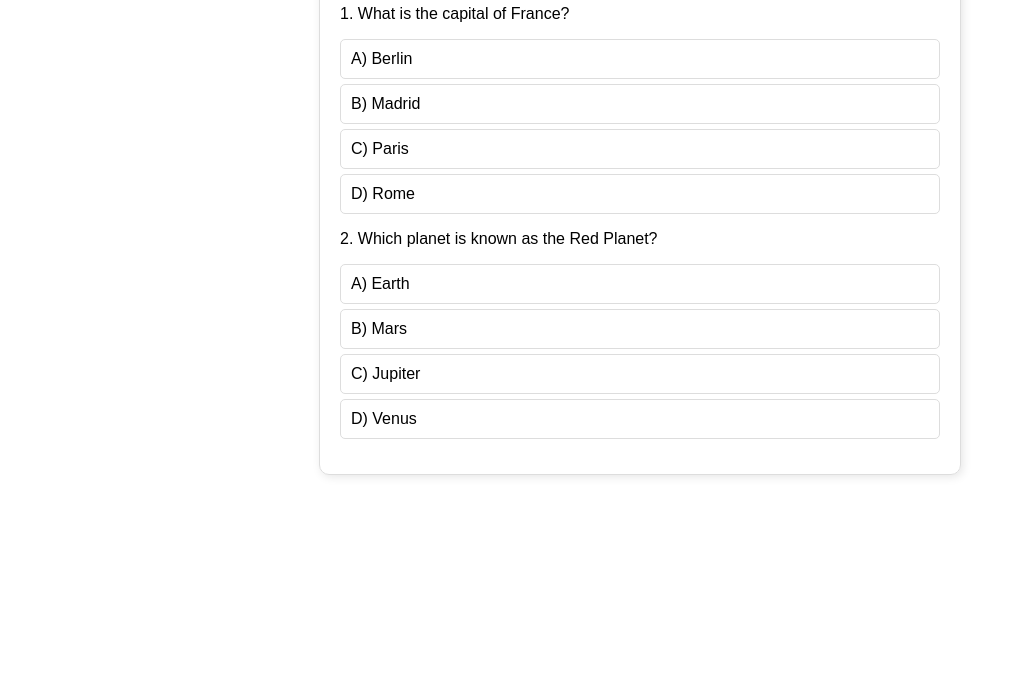
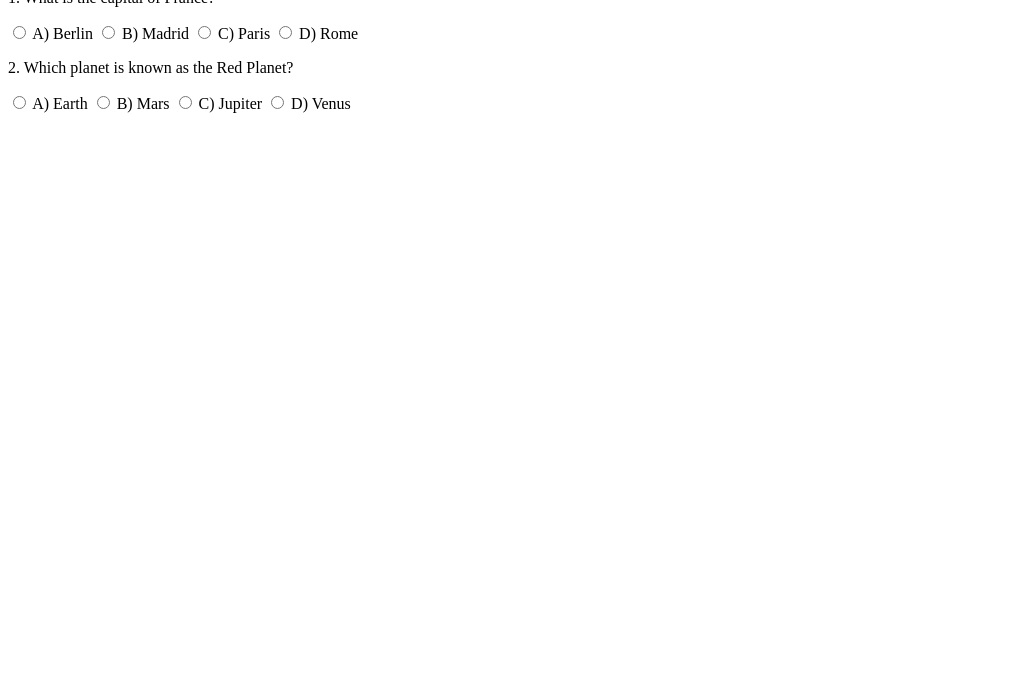
Before and after one commit to amirkhasru123/blackboard, a plain HTML site: page courses/matrix.html in a window 1280 px wide. Shown: the part 104-800 px from the top of the page, without its empty margins (0-1018 px from the left). Drawn offline with Linux system fonts and the light colour scheme.

Commit message:
Update matrix.html

```diff
--- a/courses/matrix.html
+++ b/courses/matrix.html
@@ -1,67 +1,6 @@
 <!DOCTYPE html>
 <html lang="en">
-<head>
-    <meta charset="UTF-8">
-    <meta name="viewport" content="width=device-width, initial-scale=1.0">
-    <title>Multiple Choice Quiz</title>
-    <style>
-        body {
-            font-family: Arial, sans-serif;
-            max-width: 600px;
-            margin: 20px auto;
-            padding: 20px;
-            border: 1px solid #ddd;
-            border-radius: 10px;
-            box-shadow: 2px 2px 10px rgba(0, 0, 0, 0.1);
-        }
-
-        h2 {
-            text-align: center;
-        }
-
-        .question {
-            margin-bottom: 15px;
-        }
-
-        .options label {
-            display: block;
-            padding: 10px;
-            border: 1px solid #ddd;
-            margin: 5px 0;
-            border-radius: 5px;
-            cursor: pointer;
-            transition: background-color 0.3s, color 0.3s;
-        }
-
-        .options input[type="radio"] {
-            display: none;
-        }
-
-        /* Highlight correct answer in green */
-        .question:has(#q1c:checked) label[for="q1c"],
-        .question:has(#q2b:checked) label[for="q2b"] {
-            background-color: #28a745;
-            color: white;
-            border-color: #218838;
-        }
-
-        /* Highlight incorrect answers in red */
-        .question input[type="radio"]:checked + label {
-            background-color: #dc3545;
-            color: white;
-            border-color: #c82333;
-        }
-
-        /* Ensure the correct answer remains green even if others are selected */
-        #q1c:checked + label,
-        #q2b:checked + label {
-            background-color: #28a745 !important;
-            color: white !important;
-            border-color: #218838 !important;
-        }
-
-    </style>
-</head>
+<head>ম্যাট্রিক্স</head></head>
 <body>
 
     <h2>Multiple Choice Quiz</h2>
```
